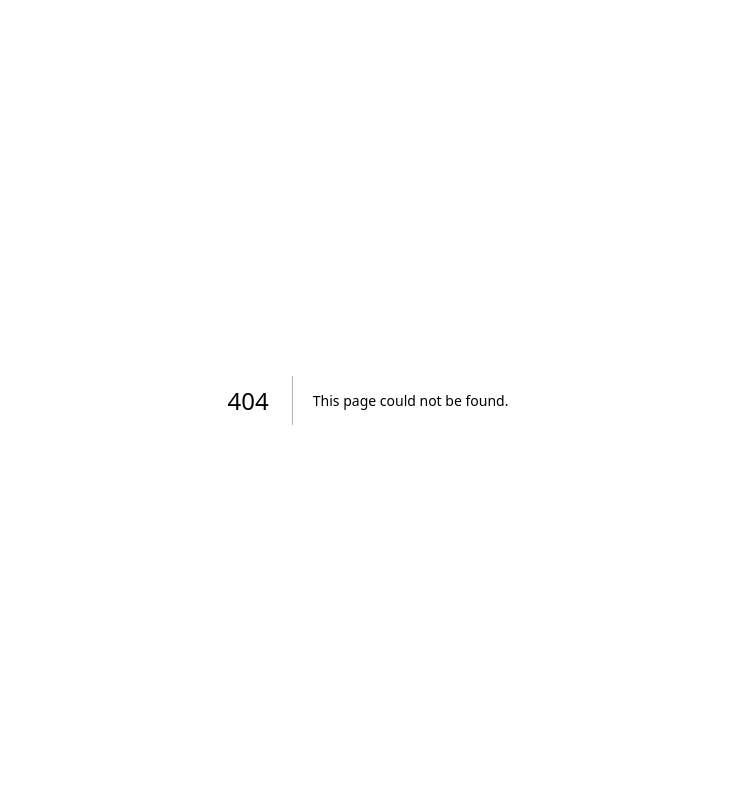
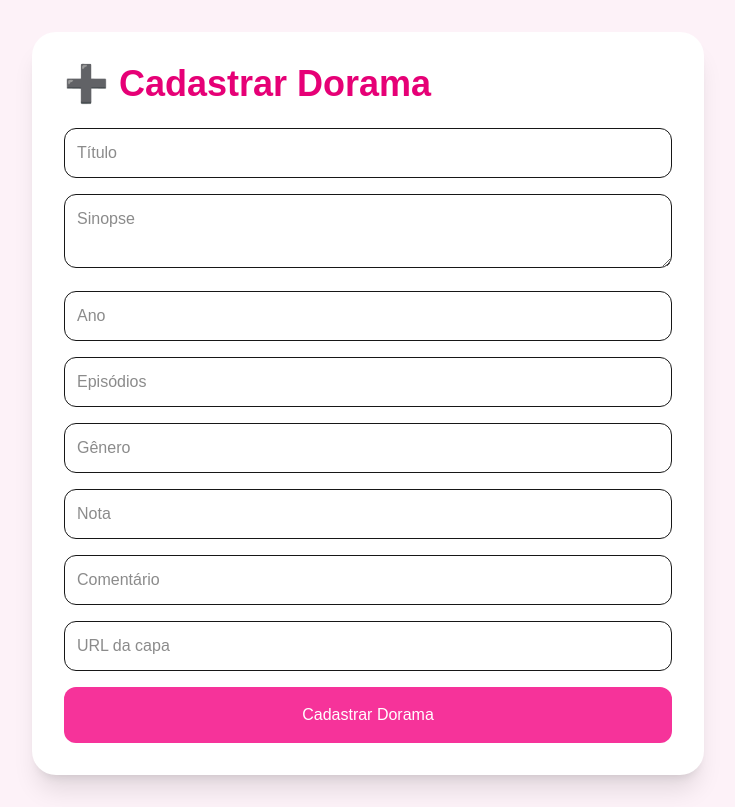
Before and after one commit to antero2110/dorama-lovers-brasil, a Next.js app: page /admin in a window 1280 px wide. Before the commit this address had no page. Shown: the whole page, without its empty margins (272-1007 px from the left). Built offline with nearby package versions, Linux system fonts and the light colour scheme.

Commit message:
cria pagina admin

```diff
--- /dev/null
+++ b/app/admin/page.tsx
@@ -0,0 +1,64 @@
+export default function AdminPage() {
+  return (
+    <main className="min-h-screen bg-pink-50 p-8">
+      <div className="max-w-2xl mx-auto bg-white p-8 rounded-3xl shadow-xl">
+
+        <h1 className="text-4xl font-bold text-pink-600 mb-6">
+          ➕ Cadastrar Dorama
+        </h1>
+
+        <form className="space-y-4">
+
+          <input
+            placeholder="Título"
+            className="w-full p-3 border rounded-xl"
+          />
+
+          <textarea
+            placeholder="Sinopse"
+            className="w-full p-3 border rounded-xl"
+          />
+
+          <input
+            placeholder="Ano"
+            className="w-full p-3 border rounded-xl"
+          />
+
+          <input
+            placeholder="Episódios"
+            className="w-full p-3 border rounded-xl"
+          />
+
+          <input
+            placeholder="Gênero"
+            className="w-full p-3 border rounded-xl"
+          />
+
+          <input
+            placeholder="Nota"
+            className="w-full p-3 border rounded-xl"
+          />
+
+          <input
+            placeholder="Comentário"
+            className="w-full p-3 border rounded-xl"
+          />
+
+          <input
+            placeholder="URL da capa"
+            className="w-full p-3 border rounded-xl"
+          />
+
+          <button
+            type="submit"
+            className="w-full bg-pink-500 text-white p-4 rounded-xl"
+          >
+            Cadastrar Dorama
+          </button>
+
+        </form>
+
+      </div>
+    </main>
+  );
+}
```
